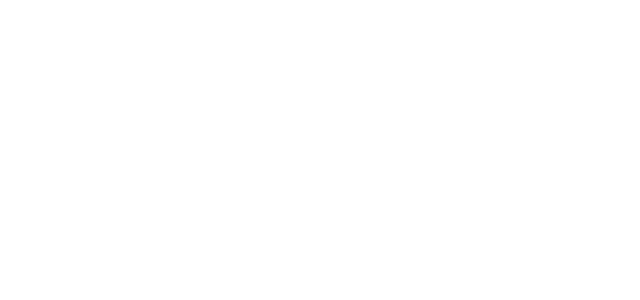
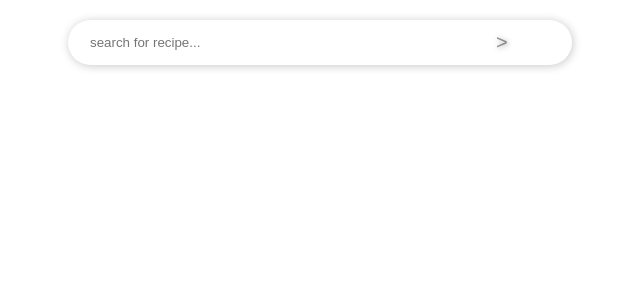
Before and after one commit to danielmponda/cooking-recipe-app, a React (Create React App) app: page / in a window 1280 px wide. Shown: the top 300 px of the page, without its empty margins (322-962 px from the left). Built offline with nearby package versions, Linux system fonts and the light colour scheme.

Commit message:
Return searchBar component

```diff
--- a/src/App.js
+++ b/src/App.js
@@ -1,8 +1,13 @@
 import React from 'react'
+import SearchBar from './compenent/SearchBar'
 import './App.css'
 
 function App() {
-  return <div className="App"></div>
+  return (
+    <div className="container">
+      <SearchBar />
+    </div>
+  )
 }
 
 export default App
```
